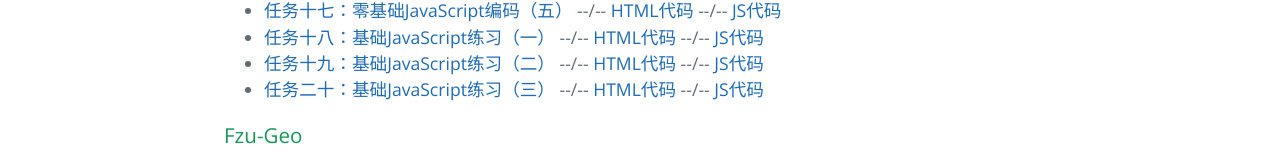
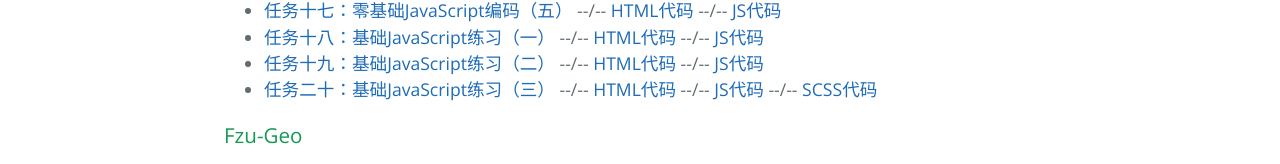
Before and after one commit to angelzou/2016-ife-tasks, a website: page index.html in a window 1280 px wide. Shown: the part 526-690 px from the top of the page. Drawn offline with nearby package versions, Linux system fonts and the light colour scheme.

Commit message:
任务20

```diff
--- a/index.html
+++ b/index.html
@@ -51,6 +51,7 @@
           <li><a target="blank" href="./task2/angelzou/task-20.html">任务二十：基础JavaScript练习（三）</a>
           --/-- <a href="https://github.com/angelzou/2016-ife-tasks/blob/gh-pages/task2/angelzou/task-20.html" target="blank">HTML代码</a>
           --/-- <a href="https://github.com/angelzou/2016-ife-tasks/tree/gh-pages/task2/assets/angelzou/js/task-20.js">JS代码</a>
+          --/-- <a href="https://github.com/angelzou/2016-ife-tasks/tree/gh-pages/task2/sass/task-20.scss">SCSS代码</a>
           </li>
         </ul>
       </article>
```
